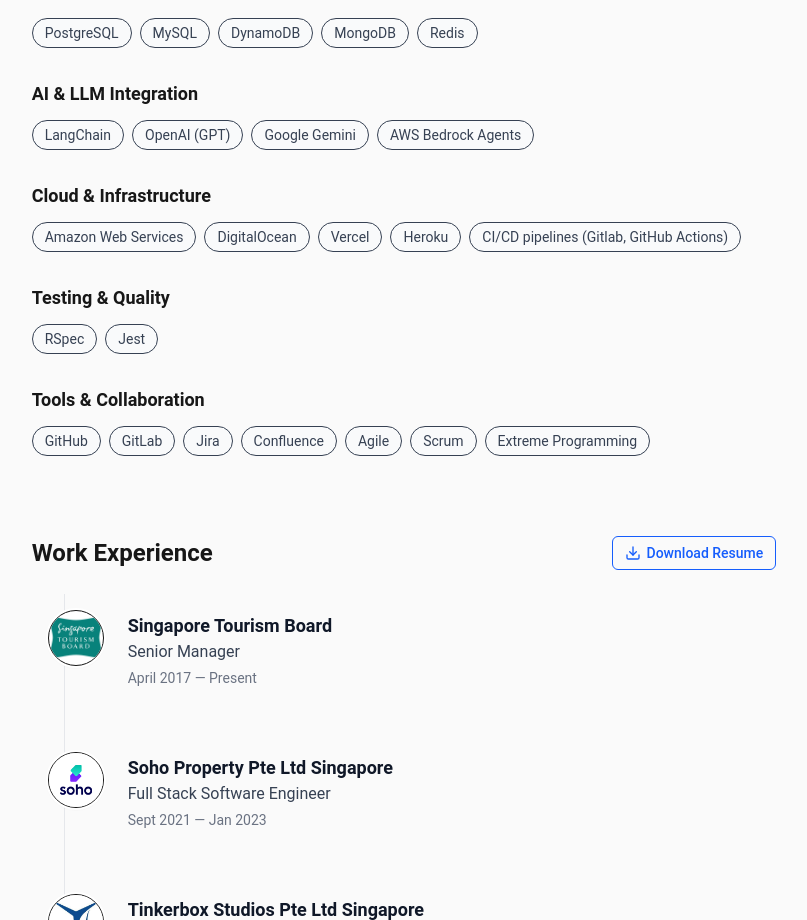
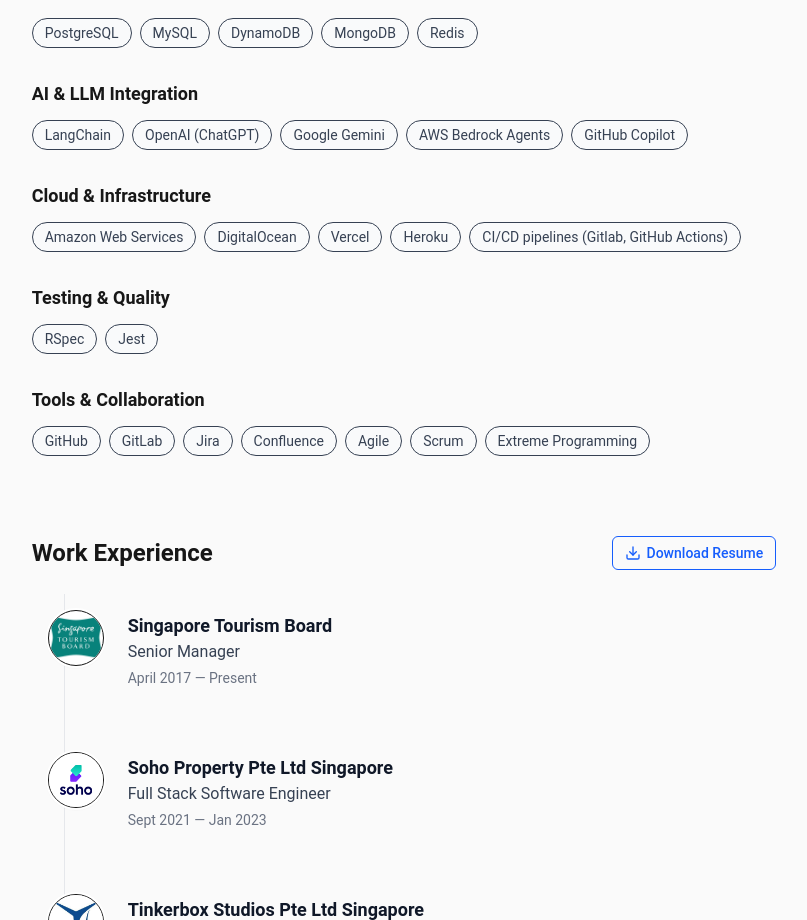
Before and after one commit to ChunAllen/allenchun-website, a Next.js app: page /about in a window 1280 px wide. Shown: the part 883-1803 px from the top of the page, without its empty margins (236-1043 px from the left). Built offline with nearby package versions, Linux system fonts and the light colour scheme.

Commit message:
Updated CV Link and Skills

```diff
--- a/src/app/(site)/about/page.tsx
+++ b/src/app/(site)/about/page.tsx
@@ -26,7 +26,7 @@ export default function AboutPage() {
         <div className="flex items-center justify-between mb-6">
           <h1 className="text-2xl font-bold">Work Experience</h1>
           <Link
-            href="https://drive.google.com/file/d/1CgmgFo3RBuZnJAJkhte0ag0QAqGzFJmD/view?usp=sharing"
+            href="https://drive.google.com/file/d/1nsnvLiMi4CQlbnKhOwrd6f5_xD4O9QF0/view?usp=sharing"
             target="_blank"
             rel="noopener noreferrer"
             download
--- a/src/components/ThemeProvider.tsx
+++ b/src/components/ThemeProvider.tsx
@@ -6,7 +6,7 @@ export default function ThemeProvider({ children, ...props }: ThemeProviderProps
   return (
     <NextThemesProvider
       attribute="class"
-      forcedTheme="light"   // 👈 always light
+      forcedTheme="light"
       {...props}
     >
       {children}
--- a/src/data/skills.ts
+++ b/src/data/skills.ts
@@ -9,7 +9,7 @@ export const skills = [
   },
   {
     key: "AI & LLM Integration",
-    values: ["LangChain", "OpenAI (GPT)", "Google Gemini", "AWS Bedrock Agents"],
+    values: ["LangChain", "OpenAI (ChatGPT)", "Google Gemini", "AWS Bedrock Agents", "GitHub Copilot"],
   },
   {
     key: "Cloud & Infrastructure",
```
